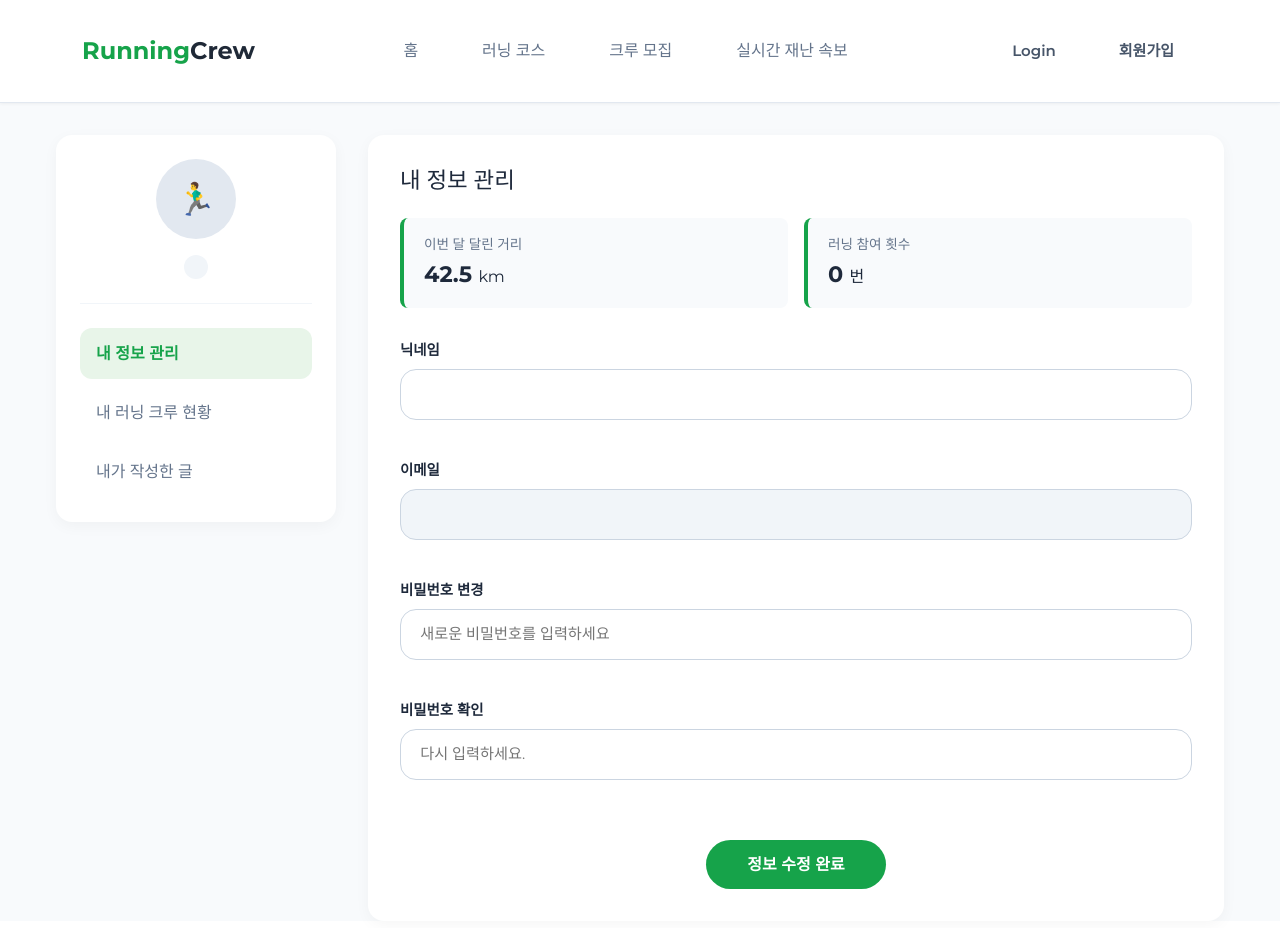
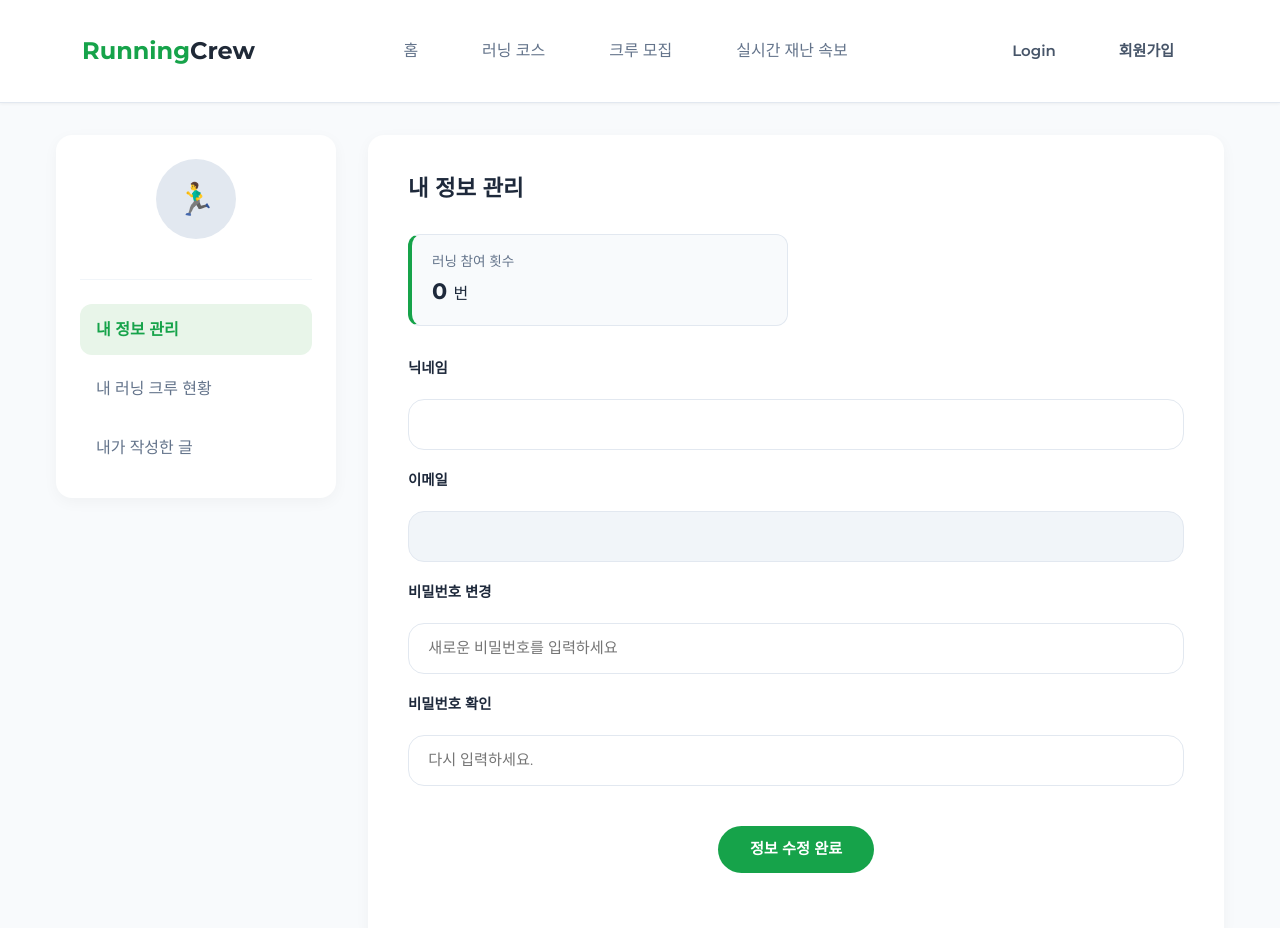
Before and after one commit to axioe/RunningCREW, a React (Vite) app in the folder front_end/: page /mypage in a window 1280 px wide. Shown: the top 928 px of the page. Built offline with nearby package versions, Linux system fonts and the light colour scheme.

Commit message:
feat: 1차 css 수정

```diff
--- a/front_end/src/components/MyPage.jsx
+++ b/front_end/src/components/MyPage.jsx
@@ -171,7 +171,7 @@ const Page = () => {
               </div>
             )}
             <h3 className="profile-nickname">{userProfile.nickname}</h3>
-            <span className="profile-role-tag">{userProfile.role}</span>
+            {/* <span className="profile-role-tag">{userProfile.role}</span> */}
           </div>
 
           <nav className="sidebar-menu-list">
@@ -211,12 +211,6 @@ const Page = () => {
 
               {/* 러닝 통계 요약 위젯 */}
               <div className="stats-grid">
-                <div className="stat-card">
-                  <span className="stat-label">이번 달 달린 거리</span>
-                  <div className="stat-value">
-                    42.5 <span className="stat-unit">km</span>
-                  </div>
-                </div>
                 <div className="stat-card">
                   <span className="stat-label">러닝 참여 횟수</span>
                   <div className="stat-value">
--- a/front_end/src/css/MyPage.css
+++ b/front_end/src/css/MyPage.css
@@ -133,15 +133,23 @@
 .nature-runner-mypage-wrapper .tab-content-wrapper {
   background-color: #ffffff !important;
   border-radius: 16px !important;
-  padding: 2rem !important;
+  padding: 2.5rem !important;
   box-shadow: 0 4px 15px rgba(0, 0, 0, 0.04) !important;
+  display: flex;
+  flex-direction: column;
+  gap: 2rem;
+}
+
+/* 섹션 간 공통 간격 */
+.page-section {
+  margin-bottom: 2rem;
 }
 
 .nature-runner-mypage-wrapper .content-title {
   font-size: 1.4rem;
+  font-weight: 700;
   color: #1e293b;
-  margin-top: 0;
-  margin-bottom: 1.5rem;
+  margin: 0;
 }
 
 /* --- 탭 1 스타일: 인포그래픽 통계 위젯 & 입력창 --- */
@@ -149,14 +157,14 @@
   display: grid;
   grid-template-columns: repeat(2, 1fr);
   gap: 1rem;
-  margin-bottom: 2rem;
 }
 
 .nature-runner-mypage-wrapper .stat-card {
   background-color: #f8fafc;
+  border: 1px solid #e2e8f0;
   border-left: 4px solid #16a34a;
   padding: 1rem 1.25rem;
-  border-radius: 8px;
+  border-radius: 12px;
 }
 
 .nature-runner-mypage-wrapper .stat-label {
@@ -181,12 +189,15 @@
   display: flex;
   flex-direction: column;
   gap: 1.25rem;
+  margin-bottom: 2rem;
 }
 
 .nature-runner-mypage-wrapper .form-group {
   display: flex;
   flex-direction: column;
-  gap: 0.5rem;
+  gap: 1.25rem;
+  padding-top: 0; /* 핵심 */
+  margin: 0;
 }
 
 .nature-runner-mypage-wrapper .form-group label {
@@ -198,7 +209,7 @@
 .nature-runner-mypage-wrapper .mypage-input {
   width: 100%;
   padding: 0.8rem 1.2rem;
-  border: 1px solid #cbd5e1;
+  border: 1px solid #e2e8f0;
   border-radius: 16px !important; /* 기획 규격 매칭 (16px) */
   font-size: 0.95rem;
   box-sizing: border-box;
@@ -208,6 +219,7 @@
 
 .nature-runner-mypage-wrapper .mypage-input:focus {
   border-color: #16a34a !important;
+  box-shadow: 0 0 0 2px rgba(22, 163, 74, 0.1);
 }
 
 .nature-runner-mypage-wrapper .mypage-input:disabled {
@@ -220,14 +232,14 @@
   background-color: #16a34a !important;
   color: #ffffff !important;
   border: none;
-  padding: 0.8rem;
+  padding: 0.75rem 2rem;
   border-radius: 30px !important; /* 가이드 안의 강조 라운딩 */
-  font-size: 1rem;
-  font-weight: bold;
+  font-size: 0.95rem;
+  font-weight: 600;
   cursor: pointer;
   margin-top: 0.5rem;
   transition: opacity 0.2s;
-  width: 180px;
+  width: fit-content;
   display: inline-block;
   margin: 20px auto 0;
 }
@@ -241,21 +253,19 @@
   overflow-x: auto;
 }
 
-.nature-runner-mypage-wrapper .crew-status-table {
+.crew-status-table {
   width: 100%;
   border-collapse: collapse;
-  text-align: left;
 }
 
-.nature-runner-mypage-wrapper .crew-status-table th {
-  background-color: #f8fafc;
+.crew-status-table th {
+  background: #f8fafc;
   color: #64748b;
+  font-size: 0.9rem;
   padding: 0.75rem 1rem;
-  font-size: 0.9rem;
-  border-bottom: 1px solid #e2e8f0;
 }
 
-.nature-runner-mypage-wrapper .crew-status-table td {
+.crew-status-table td {
   padding: 1rem;
   border-bottom: 1px solid #f1f5f9;
   font-size: 0.95rem;
@@ -356,6 +366,7 @@
   display: flex;
   flex-direction: column;
   align-items: center;
+  margin-bottom: 2rem;
 }
 
 .profile-image {
--- a/front_end/src/css/MyPost.css
+++ b/front_end/src/css/MyPost.css
@@ -1,64 +1,69 @@
 /* MyPost.css */
 .mypost-container {
   width: 100%;
+  background: #ffffff;
+  border-radius: 16px !important;
+  padding: 2rem !important;
+  box-shadow: 0 4px 15px rgba(0, 0, 0, 0.04);
   padding-left: 20px;
-  margin-top: 1rem;
 }
 
 .mypost-header {
   display: flex;
   justify-content: space-between;
   align-items: center;
-  margin-bottom: 24px;
+  margin-bottom: 1.5rem;
 }
 
 .mypost-title {
+  font-size: 1.4rem;
   color: #1e293b;
-  font-size: 1.4rem;
-  font-weight: bold;
-  margin: 0;
+  margin-top: 0;
+  margin-bottom: 1.5rem;
 }
 
-/* Crew 테이블 스타일 재사용 */
-
 .mypost-title-cell {
-  font-weight: bold;
+  font-weight: 600;
   color: #1e293b;
   cursor: pointer;
-  transition: 0.2s;
 }
 
 .mypost-title-cell:hover {
   color: #16a34a;
 }
 
+v
+
+/* 작성 버튼 (MyPage 버튼 톤 통일) */
 .write-btn {
   background-color: #16a34a !important;
   border: none !important;
-  border-radius: 20px !important;
-  padding: 8px 18px !important;
+  border-radius: 30px !important;
+  padding: 0.6rem 1.2rem !important;
   font-weight: 600 !important;
+  font-size: 0.95rem;
 }
 
 .write-btn:hover {
   background-color: #15803d !important;
+  opacity: 0.9;
 }
 
 /* 삭제 버튼 */
 
 .mypost-delete-btn {
+  background-color: #fee2e2;
+  color: #dc2626;
   border: none;
-  background: #fee2e2;
-  color: #dc2626;
-  padding: 6px 14px;
+  padding: 6px 12px;
   border-radius: 20px;
   font-size: 13px;
   font-weight: 600;
-  transition: 0.2s;
+  cursor: pointer;
 }
 
 .mypost-delete-btn:hover {
-  background: #fecaca;
+  background-color: #fecaca;
 }
 
 .post-table {
@@ -86,12 +91,13 @@
 .empty-state {
   background: #f8fafc;
   text-align: center;
-  padding: 60px 20px;
+  padding: 3rem 1rem;
   border: 1px dashed #d1d5db;
-  background-color: #f9fafb;
+  background-color: #f8fafc;
   color: #64748b;
   margin: 20px 0;
-  border-radius: 16px;
+  margin-top: 1rem;
+  border-radius: 12px;
 }
 /* ==========================================================================
    MyPostDetail (상세페이지) 확장 스타일 시트 구역
@@ -352,6 +358,26 @@
   background-color: #fee2e2;
 }
 
+.crew-status-table {
+  width: 100%;
+  border-collapse: collapse;
+  text-align: left;
+}
+
+.crew-status-table th {
+  background-color: #f8fafc;
+  color: #64748b;
+  padding: 0.75rem 1rem;
+  font-size: 0.9rem;
+  border-bottom: 1px solid #e2e8f0;
+}
+
+.crew-status-table td {
+  padding: 1rem;
+  border-bottom: 1px solid #f1f5f9;
+  font-size: 0.95rem;
+}
+
 .btn-join-crew:disabled {
   background-color: #cbd5e1 !important;
   cursor: not-allowed;
```
